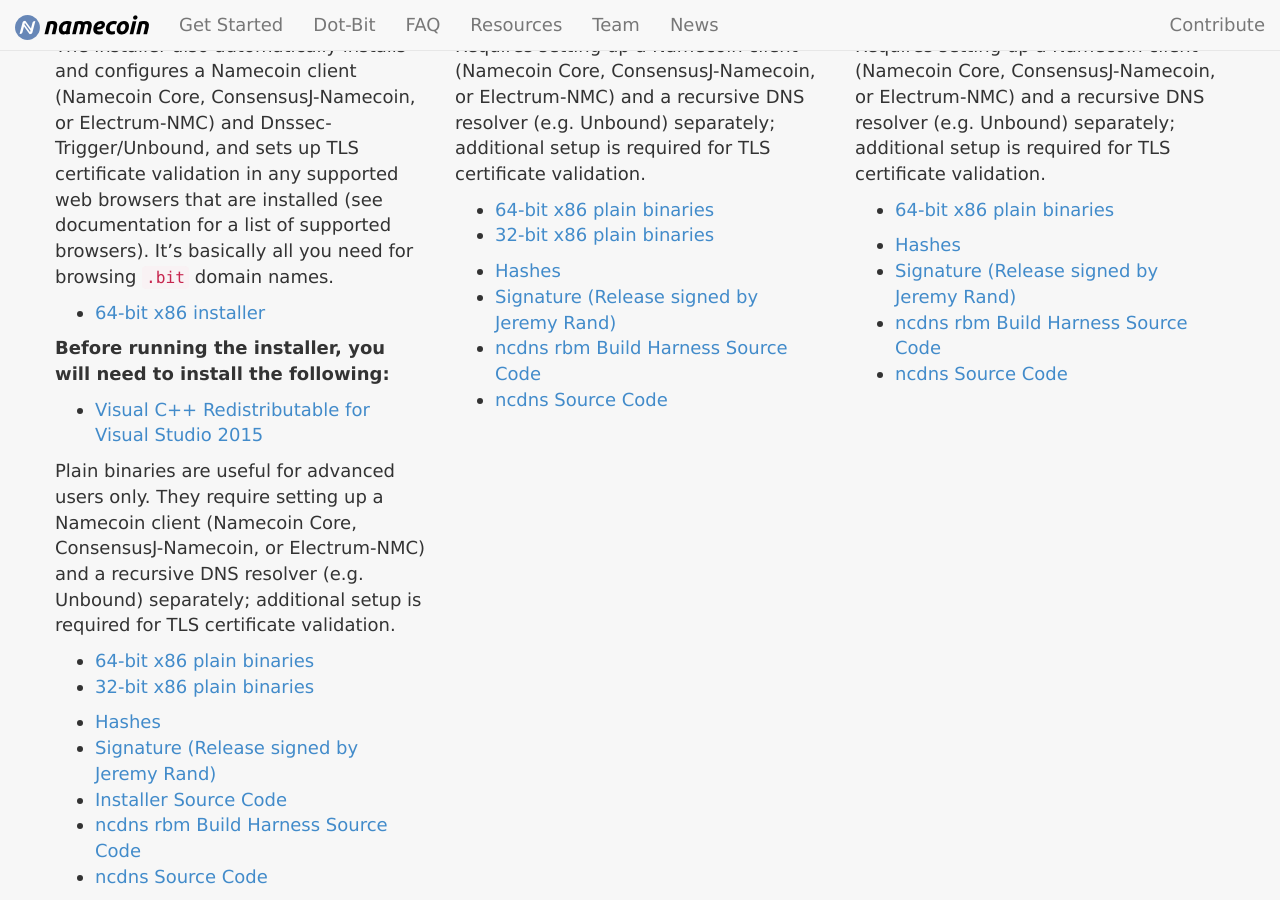
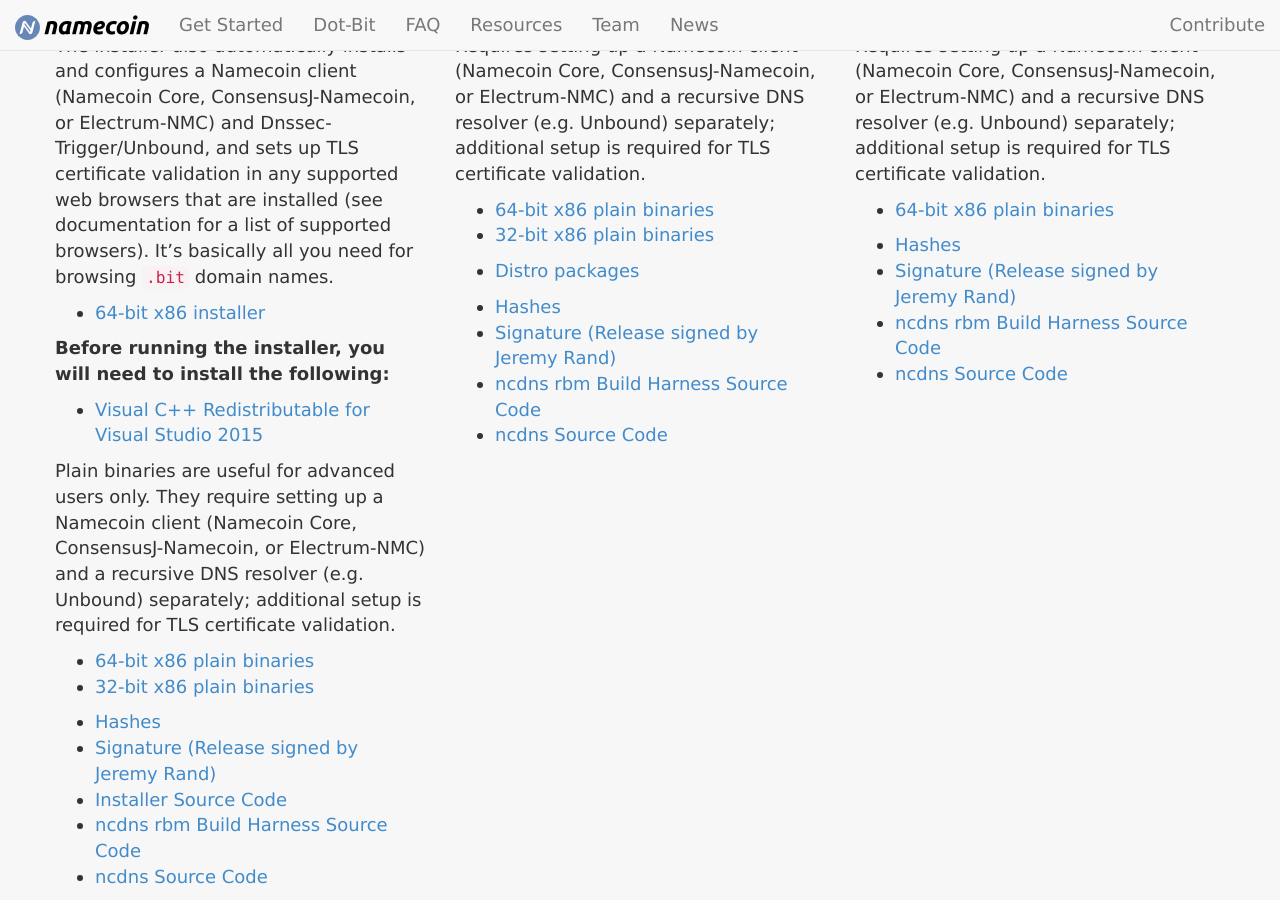
Before and after one commit to JeremyRand/namecoin.org, a Jekyll site: the page built from download/index.md, in a window 1280 px wide and 900 px high, scrolled down 660 px. Built offline with Jekyll 4.4.1, drawn with Linux system fonts in a browser that asks for light colours.

Commit message:
Link to Repology ncdns packages

```diff
--- a/download/index.md
+++ b/download/index.md
@@ -48,6 +48,8 @@ Requires setting up a Namecoin client (Namecoin Core, ConsensusJ-Namecoin, or El
 
 * [64-bit x86 plain binaries]({{ site.files_url }}/files/ncdns/ncdns-0.3/ncdns-0.3-linux-x86_64-e41ca2.tar.xz)
 * [32-bit x86 plain binaries]({{ site.files_url }}/files/ncdns/ncdns-0.3/ncdns-0.3-linux-i686-990513.tar.xz)
+
+* [Distro packages](https://repology.org/project/ncdns/versions)
 
 * [Hashes]({{ site.files_url }}/files/ncdns/ncdns-0.3/sha256sums-unsigned-build.txt)
 * [Signature (Release signed by Jeremy Rand)]({{ site.files_url }}/files/ncdns/ncdns-0.3/sha256sums-unsigned-build.txt.asc)
```
